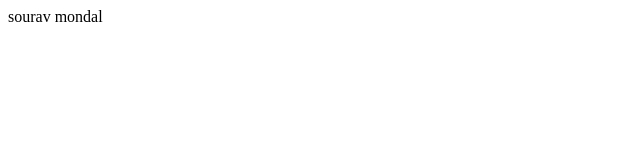
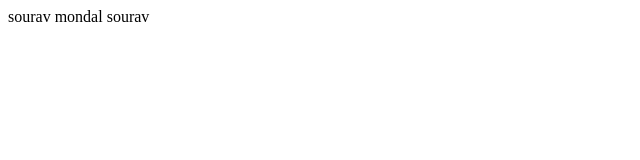
Before and after one commit to aungshu1999/souravmondaldemo, a plain HTML site: page index.html in a window 1280 px wide. Shown: the full height of the page, 0-640 px from the left. Drawn offline with Linux system fonts and the light colour scheme.

Commit message:
update paragraph

```diff
--- a/index.html
+++ b/index.html
@@ -1 +1 @@
-<p>sourav mondal</p>
+<p>sourav mondal sourav</p>
```
